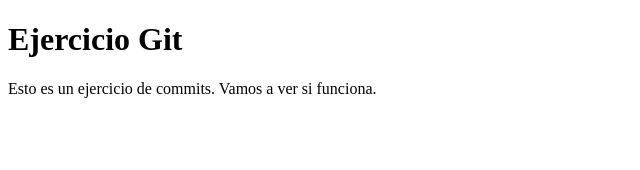
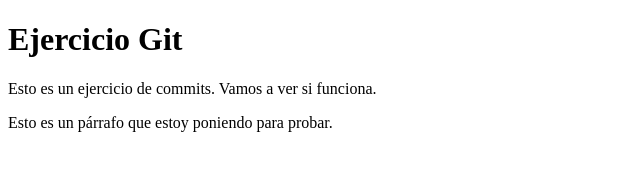
Before and after one commit to sammytsukino/deshacercommits, a plain HTML site: page index.html in a window 1280 px wide. Shown: the whole page, without its empty margins (0-640 px from the left). Drawn offline with Linux system fonts and the light colour scheme.

Commit message:
changes made

```diff
--- a/index.html
+++ b/index.html
@@ -8,5 +8,6 @@
 <body>
     <h1>Ejercicio Git</h1>
     <p>Esto es un ejercicio de commits. Vamos a ver si funciona.</p>
+    <p>Esto es un párrafo que estoy poniendo para probar.</p>
 </body>
 </html>
```
